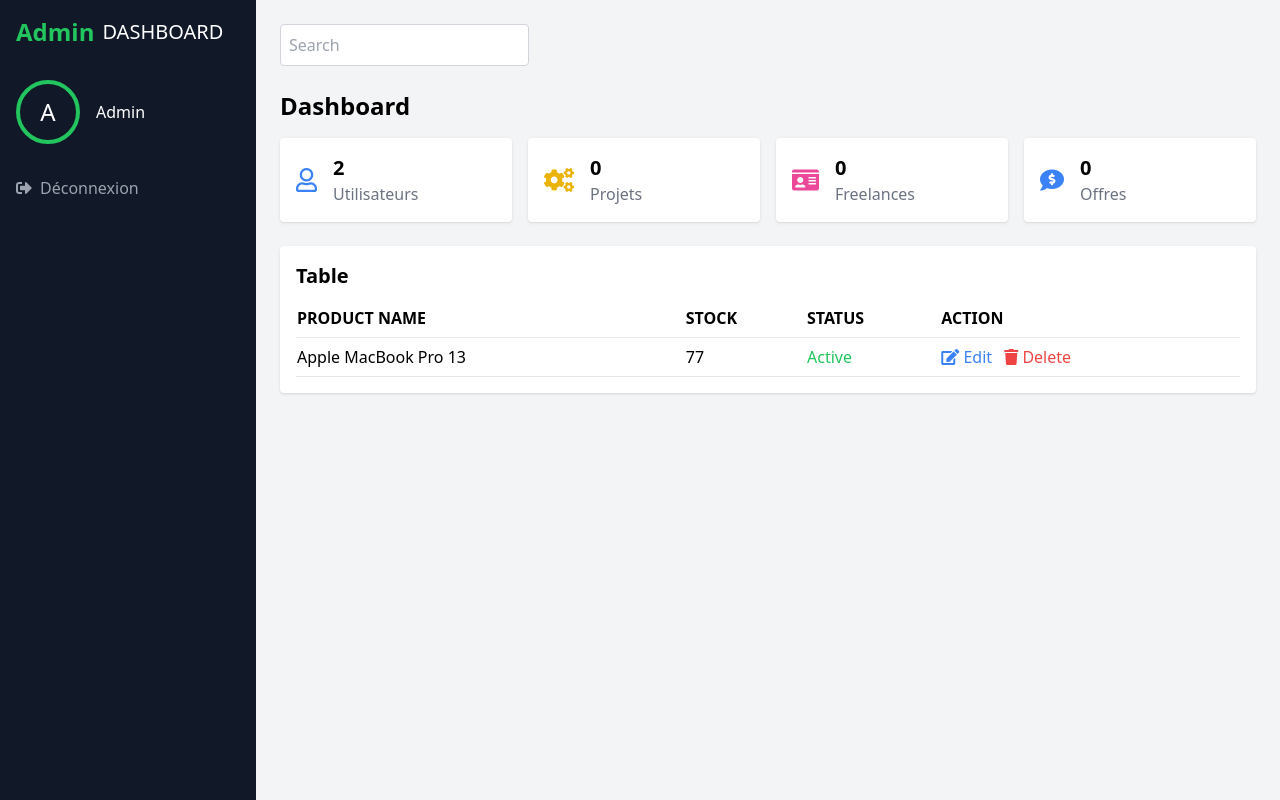
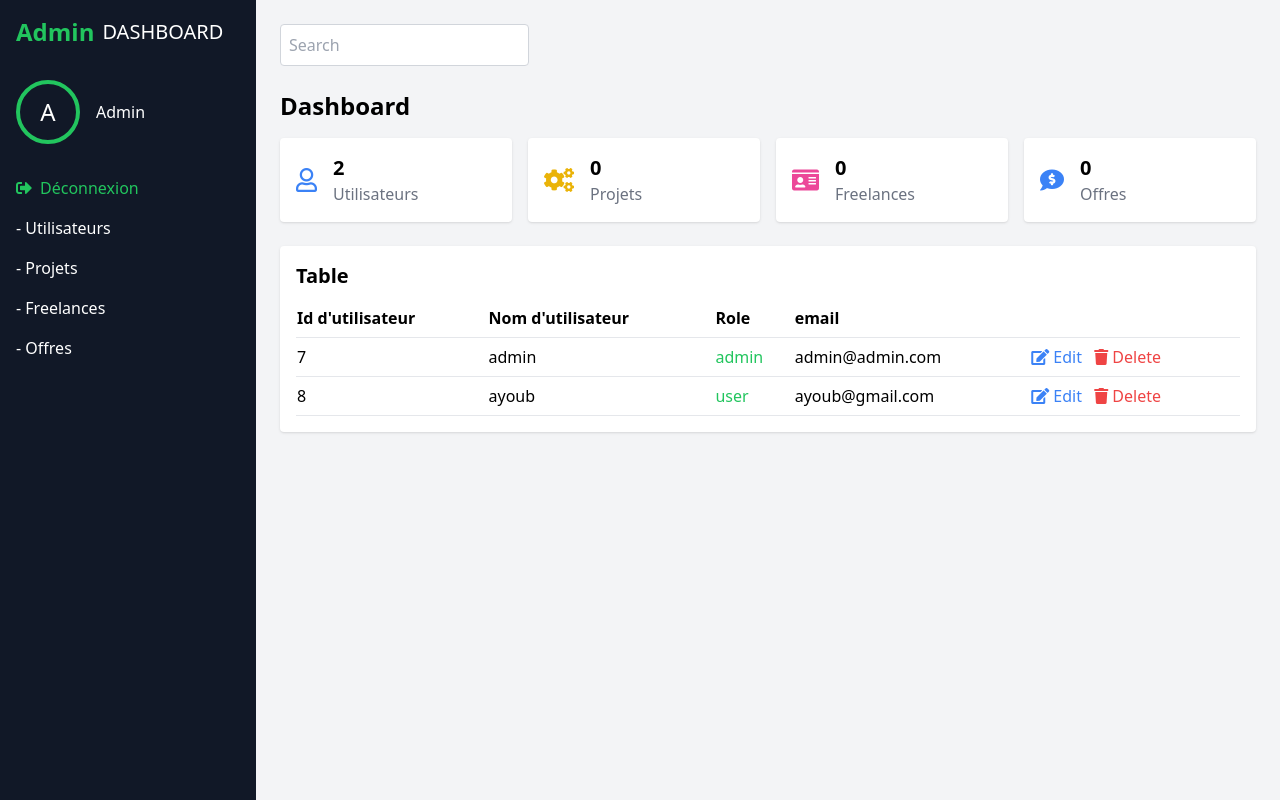
Before and after one commit to Ayoub-fetti/ITThink-Dashboard---Phase-2, a PHP site: page /admin_dashboard.php in a window 1280 px wide. Run offline with PHP 8.4, Linux system fonts and the light colour scheme; a user stored in the database is signed in; data comes from the database, SQL or seed files in the repository; data that the repository does not hold is empty.

Commit message:
user info display on admin dashbord

```diff
--- a/admin_dashboard.php
+++ b/admin_dashboard.php
@@ -17,6 +17,10 @@ $freelancesCount = $stmt->fetch()['total_freelances'];
 // le nombre des offres
 $stmt = $pdo->query("SELECT COUNT(*) as total_offres FROM offres");
 $offresCount = $stmt->fetch()['total_offres'];
+
+// recuperer  tous les users de DB
+$stmt = $pdo->query("SELECT id_utilisateur, nom_utilisateur, email, role FROM utilisateurs");
+$users = $stmt->fetchAll(PDO::FETCH_ASSOC);
 
 // check si l'utilisateur est connecte ET est admin
 if (!isset($_SESSION['user_id']) || $_SESSION['role'] !== 'admin') {
@@ -64,10 +68,29 @@ $username = $_SESSION['username'];
     <nav class="flex-1">
      <ul>
       <li class="mb-4">
-       <a class="flex items-center text-gray-400 hover:text-white" href="/index.php">
-        <!-- <i class="fas fa-tachometer-alt mr-2"> -->
+       <a class="flex items-center text-green-500 hover:text-white" href="index.php">
         <i class="fas fa-sign-out-alt mr-2"></i>
         </i>Déconnexion</a></li>
+     </ul>
+     <ul>
+      <li class="mb-4">
+       <a class="flex items-center  hover:text-gray-400 text-white" href="#">
+        </i>- Utilisateurs</a></li>
+     </ul>
+     <ul>
+      <li class="mb-4">
+       <a class="flex items-center  hover:text-gray-400 text-white" href="#">
+        </i>- Projets</a></li>
+     </ul>
+     <ul>
+      <li class="mb-4">
+       <a class="flex items-center  hover:text-gray-400 text-white" href="#">
+        </i>- Freelances</a></li>
+     </ul>
+     <ul>
+      <li class="mb-4">
+       <a class="flex items-center hover:text-gray-400 text-white" href="#">
+        </i>- Offres</a></li>
      </ul>
     </nav>
    </div>
@@ -150,36 +173,40 @@ $username = $_SESSION['username'];
        <thead>
         <tr class="text-left border-b">
          <th class="pb-2">
-          PRODUCT NAME
+         Id d'utilisateur
          </th>
          <th class="pb-2">
-          STOCK
+         Nom d'utilisateur
          </th>
          <th class="pb-2">
-          STATUS
+          Role
          </th>
          <th class="pb-2">
-          ACTION
+          email
          </th>
         </tr>
        </thead>
        <tbody>
+        <?php foreach($users as $user) : ?>
         <tr class="border-b">
          <td class="py-2">
-          Apple MacBook Pro 13
+          <?php echo htmlspecialchars($user['id_utilisateur']); ?>
          </td>
          <td class="py-2">
-          77
+          <?php echo htmlspecialchars($user['nom_utilisateur']); ?>
          </td>
          <td class="py-2 text-green-500">
-          Active
+          <?php echo htmlspecialchars($user['role']); ?>
          </td>
          <td class="py-2">
-          <a class="text-blue-500 mr-2" href="#">
-           <i class="fas fa-edit">
+          <?php echo htmlspecialchars($user['email']); ?>
+         </td>
+         <td class="py-2">
+            <a class="text-blue-500 mr-2" href="#">
+            <i class="fas fa-edit">
            </i>
            Edit
-          </a>
+           </a>
           <a class="text-red-500" href="#">
            <i class="fas fa-trash">
            </i>
@@ -187,6 +214,7 @@ $username = $_SESSION['username'];
           </a>
          </td>
         </tr>
+        <?php endforeach; ?>
        </tbody>
       </table>
      </div>
--- a/index.php
+++ b/index.php
@@ -21,7 +21,6 @@ if ($_SERVER["REQUEST_METHOD"] == "POST") {
         $stmt = $pdo->prepare("SELECT * FROM utilisateurs WHERE email = ?");
         $stmt->execute([$email]);
         $user = $stmt->fetch();
-        var_dump($user);
 
         if ($user && password_verify($password, $user['mot_de_passe'])) {
             $_SESSION['user_id'] = $user['id_utilisateur'];
--- a/signup.php
+++ b/signup.php
@@ -80,7 +80,7 @@ if ($_SERVER["REQUEST_METHOD"] == "POST") {
         <?php endif; ?>
         <h2 class="mb-2 text-2xl font-bold text-gray-800">Hello !</h2>
         <p class="mb-6 text-gray-600">Welcome </p>
-        <form id="form2" method="POST" action="signin.php">
+        <form id="form2" method="POST" action="signup.php">
             <div class="mb-4">
                 <label class="sr-only" for="username">Username</label>
                 <div class="relative">
@@ -121,7 +121,7 @@ if ($_SERVER["REQUEST_METHOD"] == "POST") {
                     <div class="error2"></div>
                 </div>
             </div>
-            <button type="submit" class="w-full py-2 text-white bg-amber-500 rounded-lg hover:bg-amber-300 focus:outline-none focus:ring-2 focus:ring-amber-500">Login</button>
+            <button type="submit" class="w-full py-2 text-white bg-amber-500 rounded-lg hover:bg-amber-300 focus:outline-none focus:ring-2 focus:ring-amber-500">Sign Up</button>
         </form>
         <div class="mt-4 text-center">
             <a href="index.php" class="text-sm text-gray-600 hover:underline">You have an account ?</a>
```
